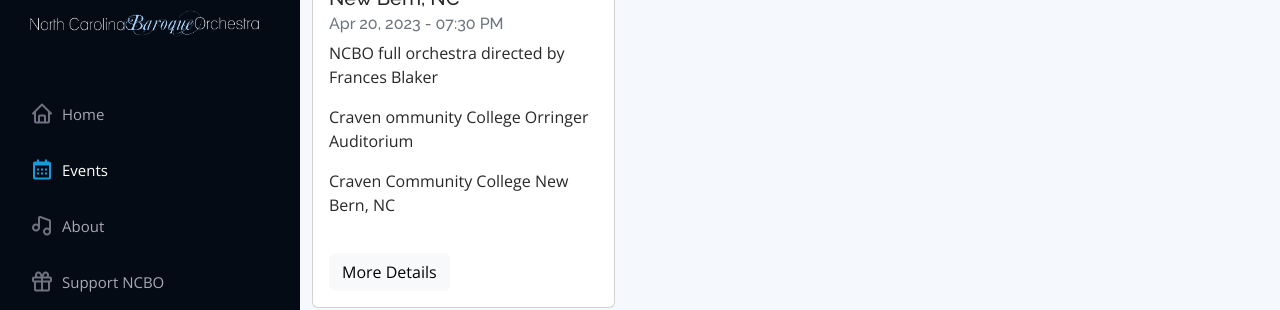
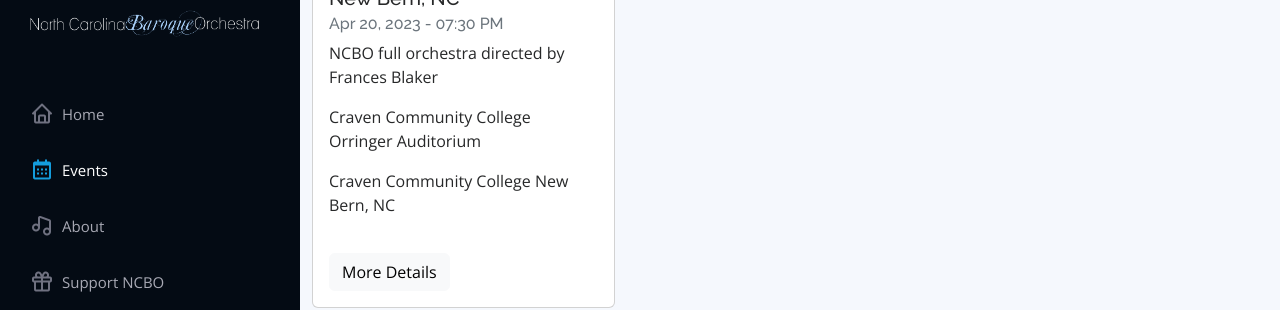
Before and after one commit to ncbaroqueorchestra/ncboweb, a Jekyll site: the page built from index.md, in a window 1280 px wide and 900 px high, scrolled down 1963 px. Shown: the part 154-464 px from the top of the window. Built offline with Jekyll 4.4.1, drawn with Linux system fonts in a browser that asks for light colours; comment, search, counter and statistics services are not loaded.

Commit message:
Updated NCBO events

```diff
--- a/_data/events.yml
+++ b/_data/events.yml
@@ -91,7 +91,7 @@
   eventdate: Apr 20, 2023
   eventtime: 07:30 PM
   description: NCBO full orchestra directed by Frances Blaker
-  venue: Craven ommunity College Orringer Auditorium
+  venue: Craven Community College Orringer Auditorium
   address: Craven Community College New Bern, NC
   mapurl:
   ticketurl:
```
